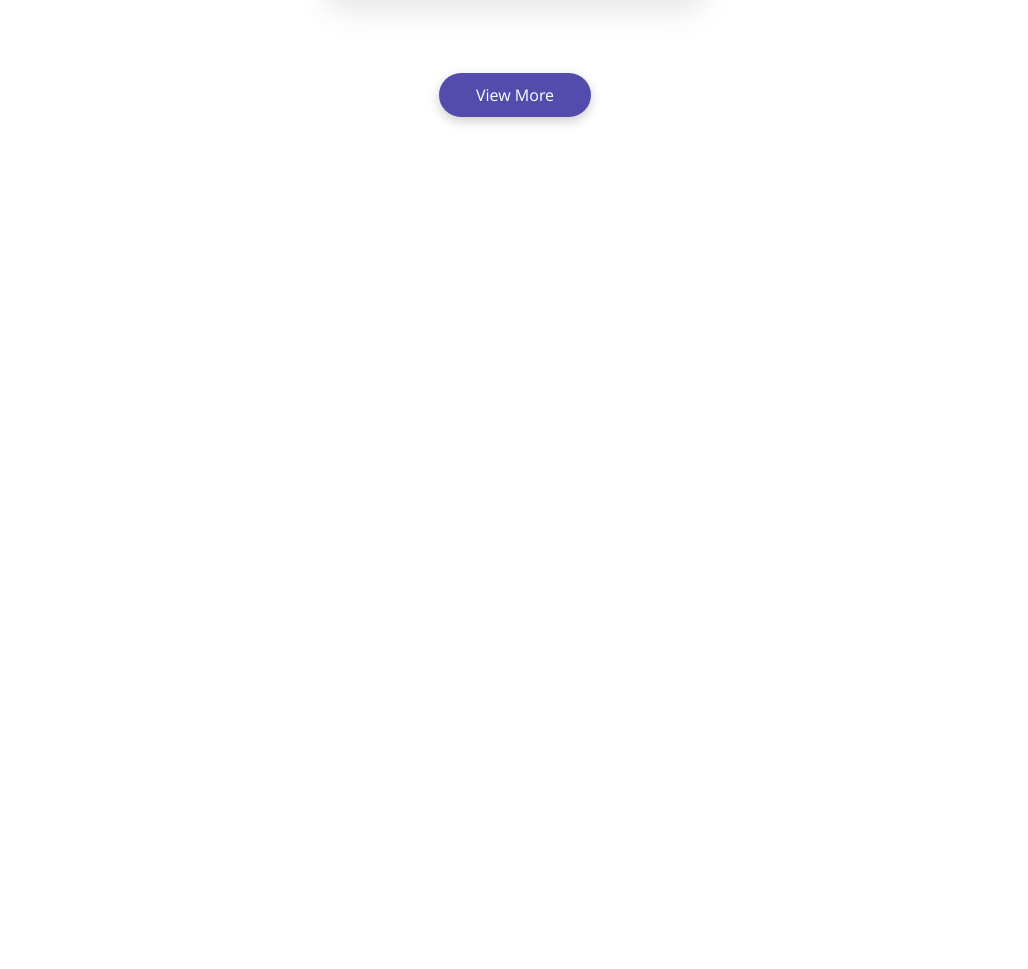
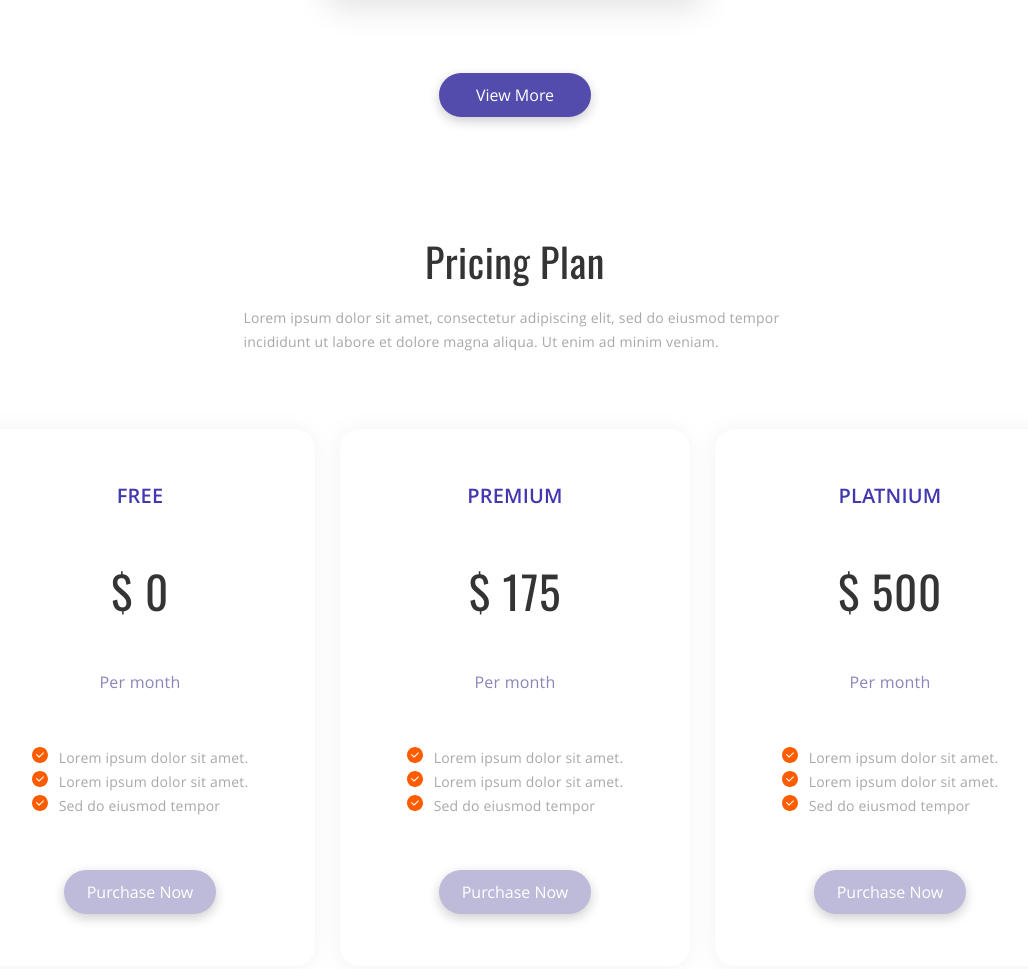
Before and after one commit to AnastasiiaNychkalo/Ziro, a plain HTML site: page index.html in a window 1280 px wide. Shown: the part 3174-4143 px from the top of the page, without its empty margins (125-1153 px from the left). Before the commit the page ends 3410 px from the top, so only its background shows below. Drawn offline with Linux system fonts and the light colour scheme.

```diff
--- a/index.html
+++ b/index.html
@@ -183,7 +183,45 @@
 </div></section>
          <section class="testimonial"></section>
          <section class="stats"></section>
-         <section class="pricing"></section>
+         <section class="pricing"><div class="pricing__container pricing-container container">
+   <h2 class="pricing-container__title">Pricing Plan</h2>
+   <p class="pricing-container__text">Lorem ipsum dolor sit amet, consectetur adipiscing elit, sed do eiusmod tempor incididunt ut labore et dolore magna aliqua. Ut enim ad minim veniam.</p>
+   <div class="pricing-container__cards pricing-container-cards">
+      <div class="pricing-container-cards__card pricing-container-cards-card">
+         <h5 class="pricing-container-cards-card__title">FREE</h5>
+         <h4 class="pricing-container-cards-card__price">$ 0</h4>
+         <p class="pricing-container-cards-card__text">Per month</p>
+         <ul class="pricing-container-cards-card__list">
+            <li class="pricing-container-cards-card__item">Lorem ipsum dolor sit amet.</li>
+            <li class="pricing-container-cards-card__item">Lorem ipsum dolor sit amet.</li>
+            <li class="pricing-container-cards-card__item">Sed do eiusmod tempor</li>
+         </ul>
+         <button class="pricing-container-cards-card__button">Purchase Now</button>
+      </div>
+      <div class="pricing-container-cards__card pricing-container-cards-card">
+         <h5 class="pricing-container-cards-card__title">PREMIUM</h5>
+         <h4 class="pricing-container-cards-card__price">$ 175</h4>
+         <p class="pricing-container-cards-card__text">Per month</p>
+         <ul class="pricing-container-cards-card__list">
+            <li class="pricing-container-cards-card__item">Lorem ipsum dolor sit amet.</li>
+            <li class="pricing-container-cards-card__item">Lorem ipsum dolor sit amet.</li>
+            <li class="pricing-container-cards-card__item">Sed do eiusmod tempor</li>
+         </ul>
+         <button class="pricing-container-cards-card__button">Purchase Now</button>
+      </div>
+      <div class="pricing-container-cards__card pricing-container-cards-card">
+         <h5 class="pricing-container-cards-card__title">PLATNIUM</h5>
+         <h4 class="pricing-container-cards-card__price">$ 500</h4>
+         <p class="pricing-container-cards-card__text">Per month</p>
+         <ul class="pricing-container-cards-card__list">
+            <li class="pricing-container-cards-card__item">Lorem ipsum dolor sit amet.</li>
+            <li class="pricing-container-cards-card__item">Lorem ipsum dolor sit amet.</li>
+            <li class="pricing-container-cards-card__item">Sed do eiusmod tempor</li>
+         </ul>
+         <button class="pricing-container-cards-card__button">Purchase Now</button>
+      </div>
+   </div>
+</div></section>
       </main>
       <footer class="footer"></footer>
    </div>
--- a/scss/abstracts/_templates.scss
+++ b/scss/abstracts/_templates.scss
@@ -51,12 +51,14 @@
    font-size: 40px;
    line-height: 50px;
    letter-spacing: 0.5px;
+   margin-bottom: 20px;
 }
 
-%subtitle {
+%text {
    color: $color-text;
    font-family: 'Open Sans';
    font-size: 14px;
    line-height: 24px;
    letter-spacing: 0.2px;
+   max-width: 543px;
 }
--- a/scss/pages/_pricing.scss
+++ b/scss/pages/_pricing.scss
@@ -0,0 +1,72 @@
+@use "../abstracts/mixins" as *;
+@use "../abstracts/variables" as *;
+@use "../abstracts/templates" as *;
+
+.pricing {
+   margin-bottom: 119px;
+   &-container {
+      @include column();
+      align-items: center;
+      &__title {
+         @extend %title;
+      }
+      &__text {
+         @extend %text;
+         margin-bottom: 75px;
+      }
+      &-cards {
+         @extend %row;
+         gap: 25px;
+         &-card {
+            @include column();
+            justify-content: space-evenly;
+            align-items: center;
+            width: 350px;
+            height: 537px;
+            border-radius: 20px;
+            box-shadow: -1px 1px 20px 0px rgba(128, 128, 128, 0.1);
+            background: rgb(255, 255, 255);
+            &:hover {
+               @extend %cardHover;
+            }
+            &__title {
+               color: rgb(66, 56, 175);
+               font-size: 20px;
+               font-weight: 600;
+               line-height: 30px;
+               letter-spacing: 0.2px;
+            }
+            &__price {
+               color: $color-title;
+               font-family: 'Oswald';
+               font-size: 45px;
+               line-height: 55px;
+               letter-spacing: 0.7px;
+            }
+            &__text {
+               color: rgb(138, 134, 185);
+               font-size: 16px;
+               line-height: 24px;
+               letter-spacing: 0.2px;
+            }
+            &__list {
+               color: $color-text;
+               font-size: 14px;
+               line-height: 24px;
+               letter-spacing: 0.2px;
+            }
+            li:before {
+               content: '';
+               display: inline-block;
+               width: 16px;
+               height: 16px;
+               margin-right: 11px;
+               background-image: url(../../img/pricing/check-mark.svg);
+            }
+            &__button {
+               @include button($bg-color:rgb(189, 187, 217));
+            }
+         }
+      }
+   }
+}
```
Also changed, not shown: parts/pricing.html (+39 -0 lines), css/main.css, img/pricing/check-mark.svg (added), 2 other files.
